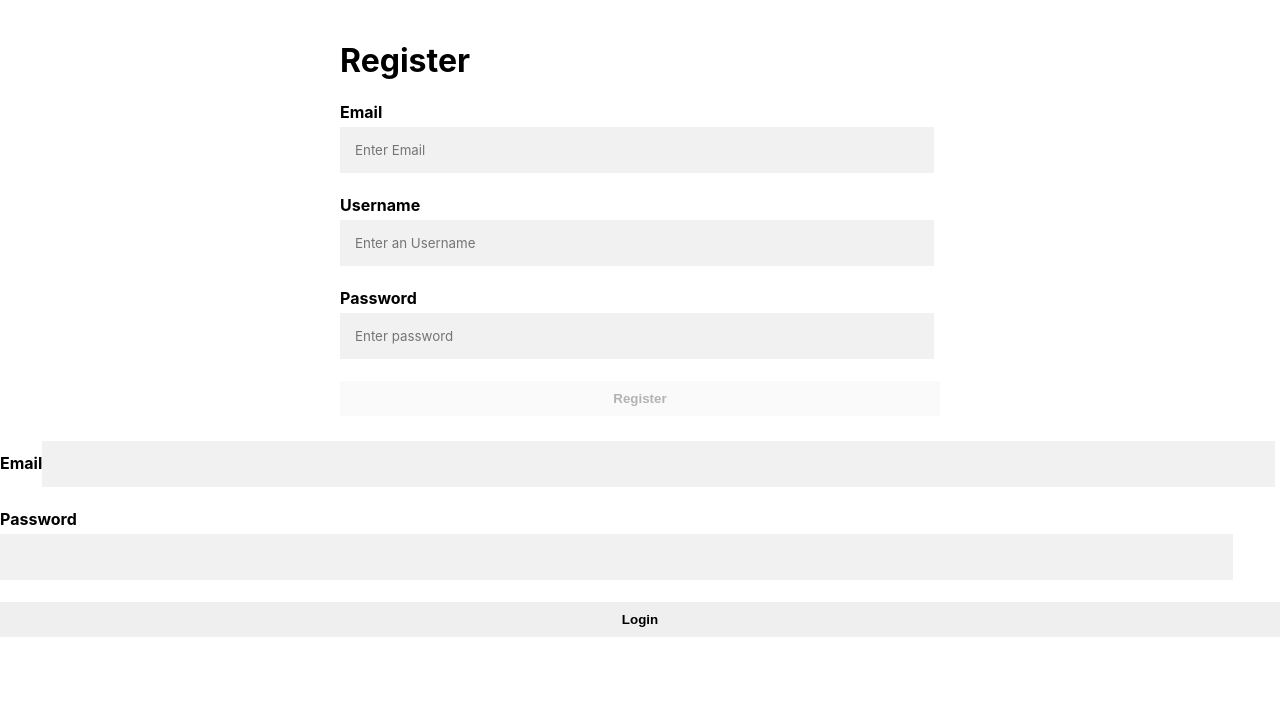
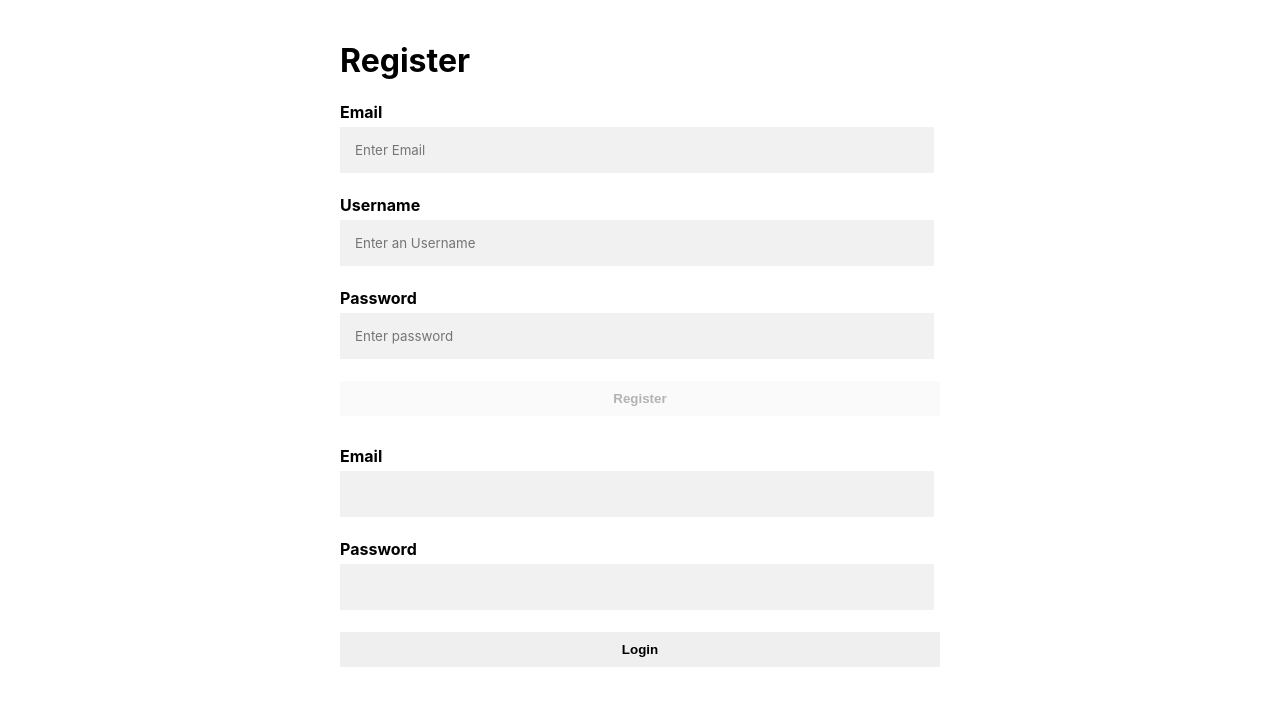
Before and after one commit to grlara9/auth-react-hooks, a React (Create React App) app: page / in a window 1280 px wide. Shown: the top 706 px of the page. Built offline with nearby package versions, Linux system fonts and the light colour scheme.

Commit message:
apply style to login component

```diff
--- a/src/components/Login.css
+++ b/src/components/Login.css
@@ -0,0 +1,37 @@
+.main__form{
+    width:600px;
+    margin: 10px auto;
+    display: flex;
+    flex-direction: column;
+    justify-content: center;
+    align-items: center;
+
+    padding: 10px;
+    }
+    form{
+        font-weight: bold;
+    }
+    input[type=text], input[type=password]{
+        width: 94%;
+        padding: 15px;
+        margin: 5px 0 22px 0;
+        border: none;
+        background: #f1f1f1;
+        font-family: inherit;
+    }
+
+    input[type=text]:focus, input[type=password]:focus{
+        background-color: #ddd;
+        border-color:#000;
+        outline: none;
+    }
+
+
+
+    button{
+        padding: 10px;
+        border:none;
+        width:100%;
+        font-weight: 600;
+
+    }
--- a/src/components/Login.js
+++ b/src/components/Login.js
@@ -1,5 +1,6 @@
 import React from 'react'
 import { useForm } from 'react-hook-form'
+import './Login.css'
 
 const Login = () =>{
     const {register, handleSubmit, formState:{errors, isDirty, isValid},} = useForm({mode: "onChange"});
@@ -9,6 +10,7 @@ const Login = () =>{
         console.log(data)
     }
     return(
+        <div className="main__form">
         <form>
             <label>Email</label>
             <input type="text" name="email" />
@@ -16,6 +18,7 @@ const Login = () =>{
             <input type="password" name="password" />
             <button type="submit">Login</button>
         </form>
+    </div>
     )
 }
 
```
